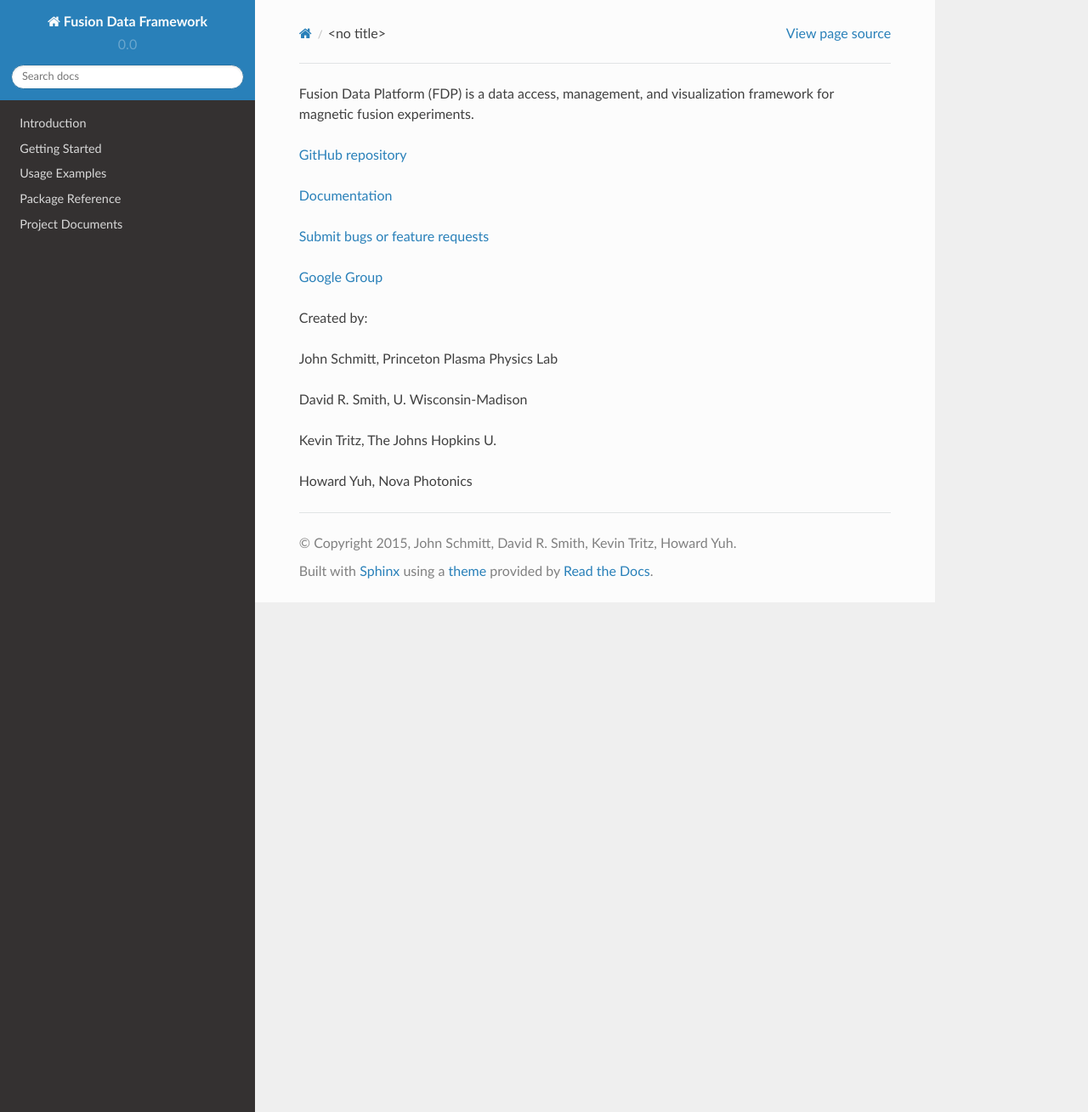
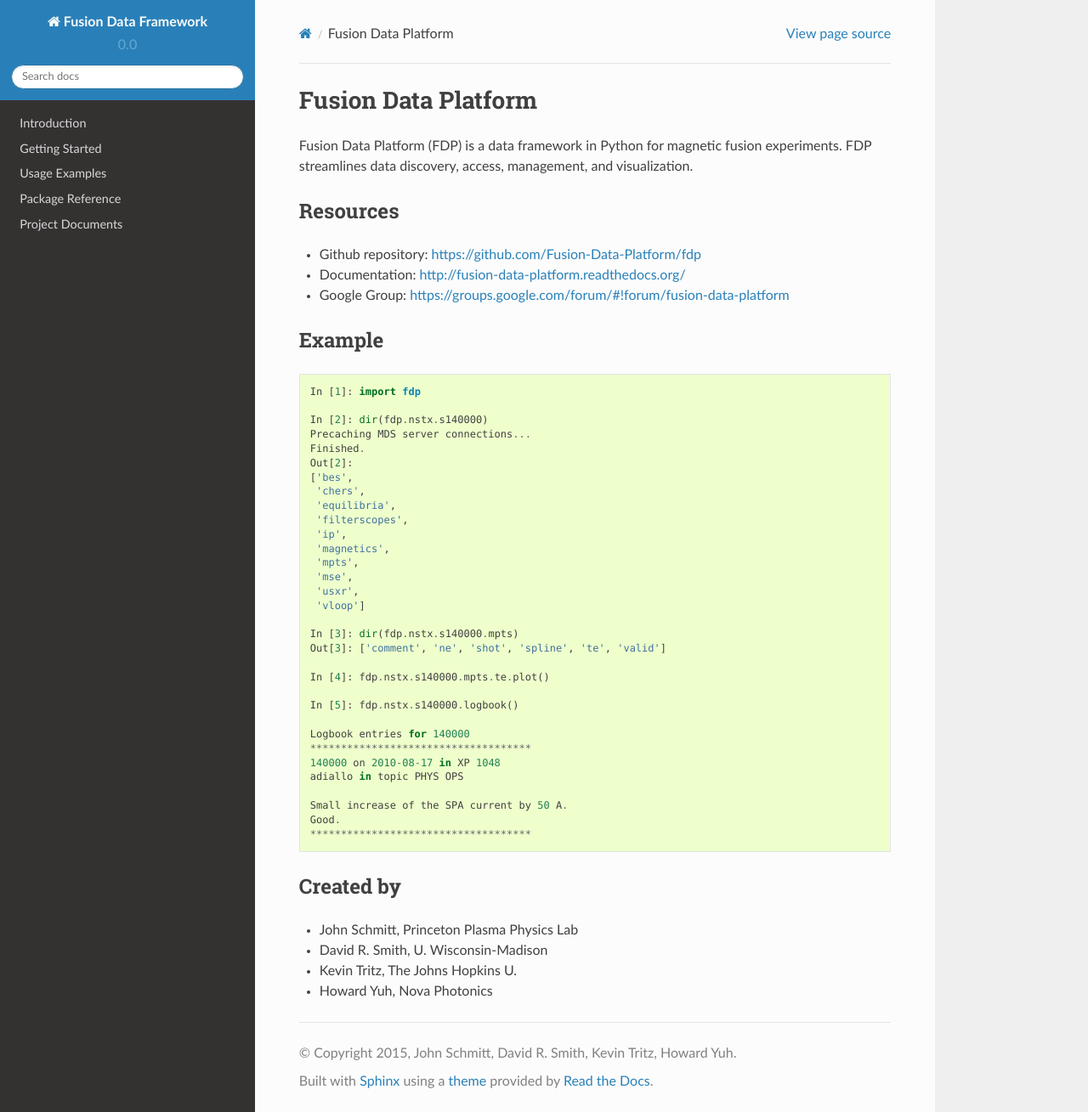
Before and after one commit to Fusion-Data-Platform/fdp, a Sphinx documentation site: the page built from docs/source/README.rst, in a window 1280 px wide and 1309 px high. Shown: the whole window at 85% size. Built offline with Sphinx 7.4.7 and the Read the Docs theme 2.0.0, drawn with Linux system fonts in a browser that asks for light colours.

Commit message:
modified README and mpts.xml (changed valid to signal)

```diff
--- a/README.rst
+++ b/README.rst
@@ -5,7 +5,7 @@
 ==============================
 
 
-Fusion Data Platform (FDP) is a data framework for magnetic fusion experiments.  FDP streamlines data discovery, access, management, and visualization.
+Fusion Data Platform (FDP) is a data framework in Python for magnetic fusion experiments.  FDP streamlines data discovery, access, management, and visualization.
 
 Resources
 ===========
@@ -39,6 +39,7 @@
     Out[3]: ['comment', 'ne', 'shot', 'spline', 'te', 'valid']
 
     In [4]: fdp.nstx.s140000.mpts.te.plot()
+
     In [5]: fdp.nstx.s140000.logbook()
 
     Logbook entries for 140000
--- a/docs/source/README.rst
+++ b/docs/source/README.rst
@@ -1,14 +1,58 @@
 .. Restructured Text (RST) Syntax Primer: http://sphinx-doc.org/rest.html
 
+==============================
+Fusion Data Platform
+==============================
 
-Fusion Data Platform (FDP) is a data access, management, and visualization framework for magnetic fusion experiments.
 
-* `GitHub repository <https://github.com/Fusion-Data-Platform/fdp>`_
-* `Documentation <http://fusion-data-platform.github.io/fdp/>`_
-* `Submit bugs or feature requests <https://github.com/Fusion-Data-Platform/fdp/issues>`_
-* `Google Group <https://groups.google.com/forum/#!forum/fusion-data-platform>`_
+Fusion Data Platform (FDP) is a data framework in Python for magnetic fusion experiments.  FDP streamlines data discovery, access, management, and visualization.
 
-Created by:
+Resources
+===========
+
+* Github repository: https://github.com/Fusion-Data-Platform/fdp
+* Documentation: http://fusion-data-platform.readthedocs.org/
+* Google Group: https://groups.google.com/forum/#!forum/fusion-data-platform
+
+Example
+==========
+::
+
+    In [1]: import fdp
+
+    In [2]: dir(fdp.nstx.s140000)
+    Precaching MDS server connections...
+    Finished.
+    Out[2]:
+    ['bes',
+     'chers',
+     'equilibria',
+     'filterscopes',
+     'ip',
+     'magnetics',
+     'mpts',
+     'mse',
+     'usxr',
+     'vloop']
+
+    In [3]: dir(fdp.nstx.s140000.mpts)
+    Out[3]: ['comment', 'ne', 'shot', 'spline', 'te', 'valid']
+
+    In [4]: fdp.nstx.s140000.mpts.te.plot()
+
+    In [5]: fdp.nstx.s140000.logbook()
+
+    Logbook entries for 140000
+    ************************************
+    140000 on 2010-08-17 in XP 1048
+    adiallo in topic PHYS OPS
+
+    Small increase of the SPA current by 50 A.
+    Good.
+    ************************************
+
+Created by
+============
 
 * John Schmitt, Princeton Plasma Physics Lab
 * David R. Smith, U. Wisconsin-Madison
```
Also changed, not shown: 3 other files.
